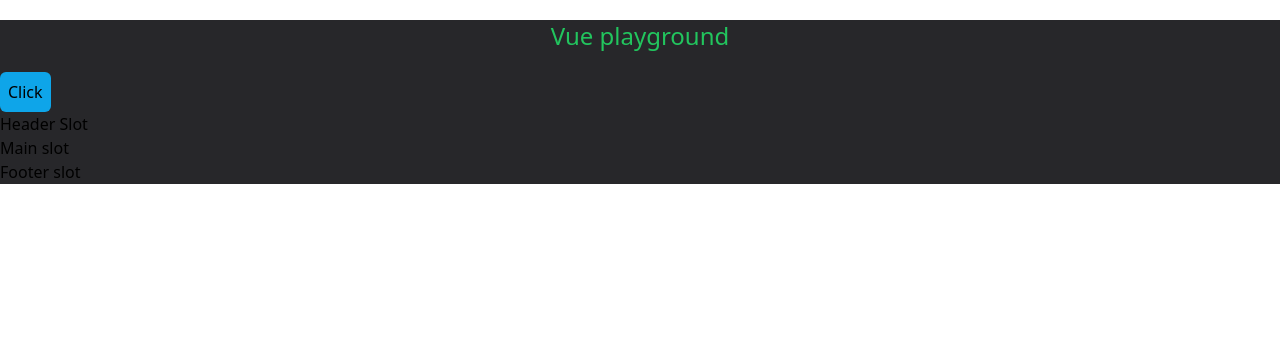
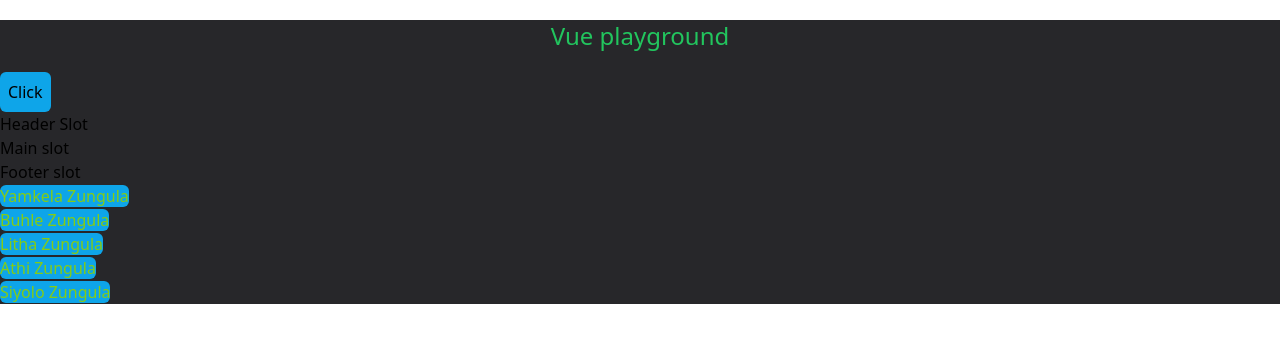
Before and after one commit to Supreme-Zungula/vue-3-playground, a Vue app: page / in a window 1280 px wide. Shown: the top 342 px of the page. Built offline with nearby package versions, Linux system fonts and the light colour scheme.

Commit message:
Scoped slots example

```diff
--- a/src/App.vue
+++ b/src/App.vue
@@ -1,12 +1,9 @@
-<script setup>
-import BaseLayout from "./components/BaseLayout.vue";
-import FancyButton from "./components/FancyButton.vue";
-</script>
-
 <template>
   <div class="bg-zinc-800 h-full w-full">
     <h1 class="text-green-500 text-2xl text-center m-5">Vue playground</h1>
+    <!-- Basic slot -->
     <FancyButton class="bg-sky-500 rounded-md p-2">Click</FancyButton>
+    <!-- Named slot -->
     <BaseLayout>
       <template #header>
         <h1>Header Slot</h1>
@@ -18,8 +15,29 @@ import FancyButton from "./components/FancyButton.vue";
         <p>Footer slot</p>
       </template>
     </BaseLayout>
+    <!-- Scoped slot -->
+    <FancyList :list="usersList">
+     <template #item="{ name, surname }">
+      <span class="bg-sky-500 rounded-md text-lime-500">{{ name }} {{ surname }}</span>
+     </template>
+    </FancyList>
   </div>
 </template>
+
+<script setup>
+import { ref } from "vue";
+import BaseLayout from "./components/BaseLayout.vue";
+import FancyButton from "./components/FancyButton.vue";
+import FancyList from "./components/FancyList.vue";
+
+const usersList = ref([
+  { name: "Yamkela", surname: "Zungula" },
+  { name: "Buhle", surname: "Zungula" },
+  { name: "Litha", surname: "Zungula" },
+  { name: "Athi", surname: "Zungula" },
+  { name: "Siyolo", surname: "Zungula" },
+])
+</script>
 
 <style scoped>
 
--- /dev/null
+++ b/src/components/FancyList.vue
@@ -0,0 +1,22 @@
+<template>
+  <h2 v-if="list.length === 0">List empty</h2>
+  <ul v-else>
+    <li v-for="(item, index) in list" :key="index">
+      <slot name="item" v-bind="item"></slot>
+    </li>
+  </ul>
+</template>
+<script>
+export default {
+  props: {
+    list: {
+      type: Array,
+      required: true,
+      default: []
+    }
+  }
+}
+</script>
+<style>
+
+</style>
```
